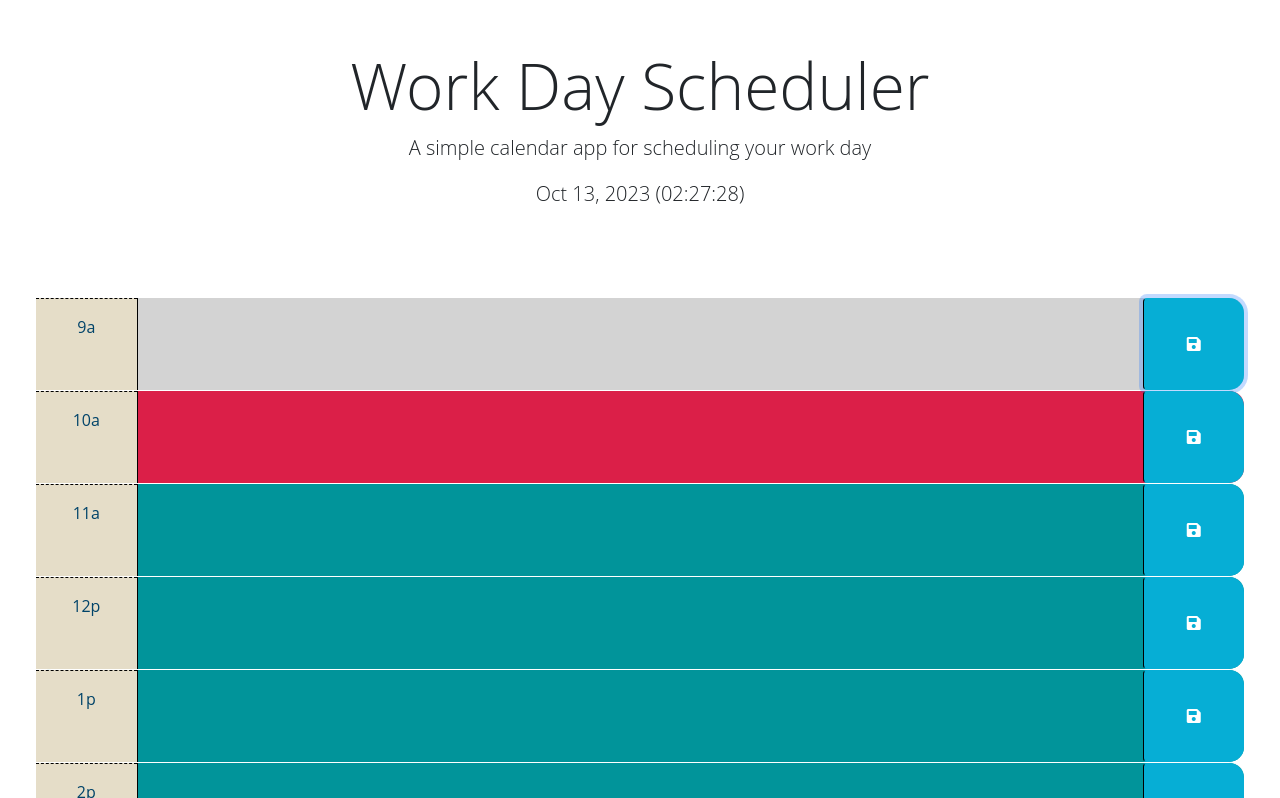
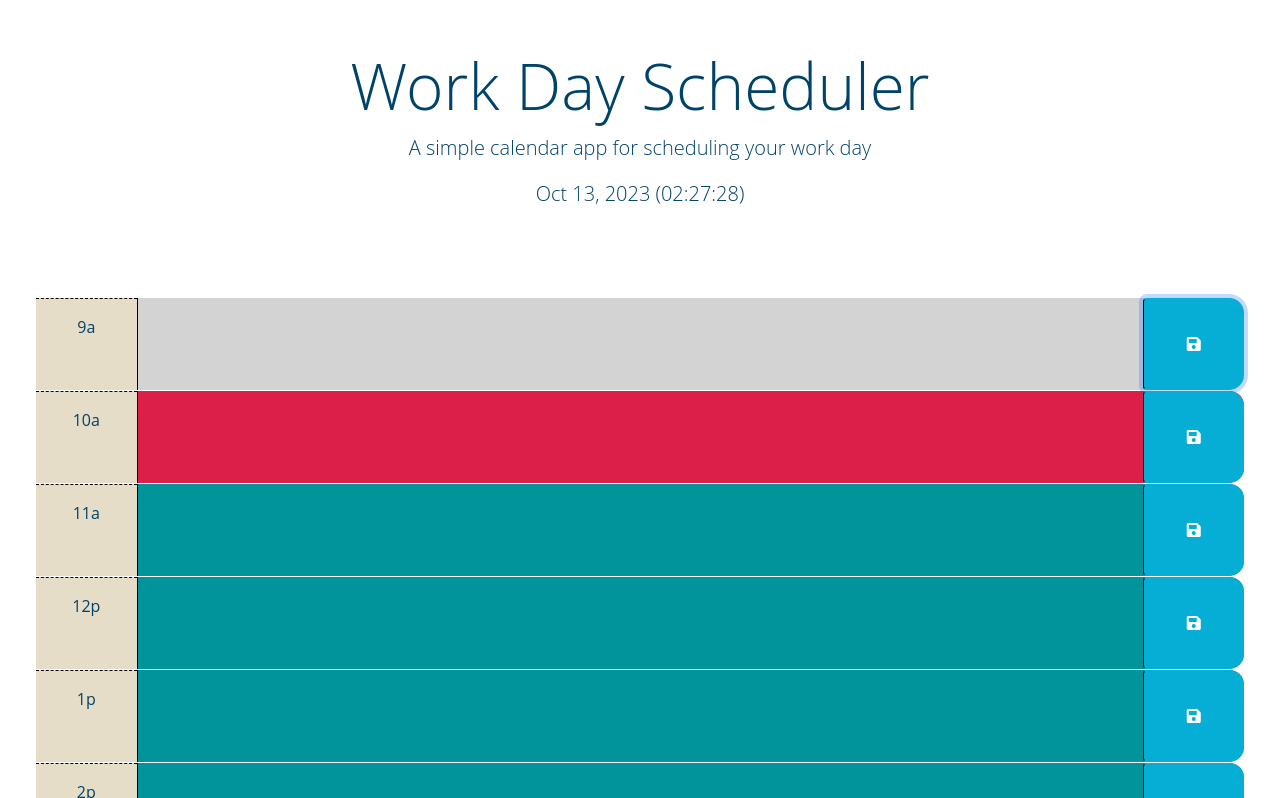
Before and after one commit to Liiv-Dev/Work-Day-Scheduler, a plain HTML site: page index.html in a window 1280 px wide. Both pictures are taken after a click on the button 1193 px from the left and 343 px from the top of the page. Shown: the top 798 px of the page. Drawn offline with nearby package versions, Linux system fonts and the light colour scheme.

Commit message:
Updated font colors

```diff
--- a/Assets/script.js
+++ b/Assets/script.js
@@ -27,7 +27,7 @@ $(document).ready(function() {
   // Event listener for save button and saves to local storage when clicked
   $('.saveBtn').on('click', () => {
 
-    const hour = $(this).parent().attr('id');
+    const hour = $(this).data('hour');
     const toDo = $(`input`).val();
 
     localStorage.setItem('${hour}',toDo);
--- a/Assets/style.css
+++ b/Assets/style.css
@@ -2,6 +2,10 @@ body {
   font-family: 'Open Sans', sans-serif;
   font-size: 16px;
   text-align: center;
+}
+
+header {
+  color: #004369;
 }
 
 textarea {
```
